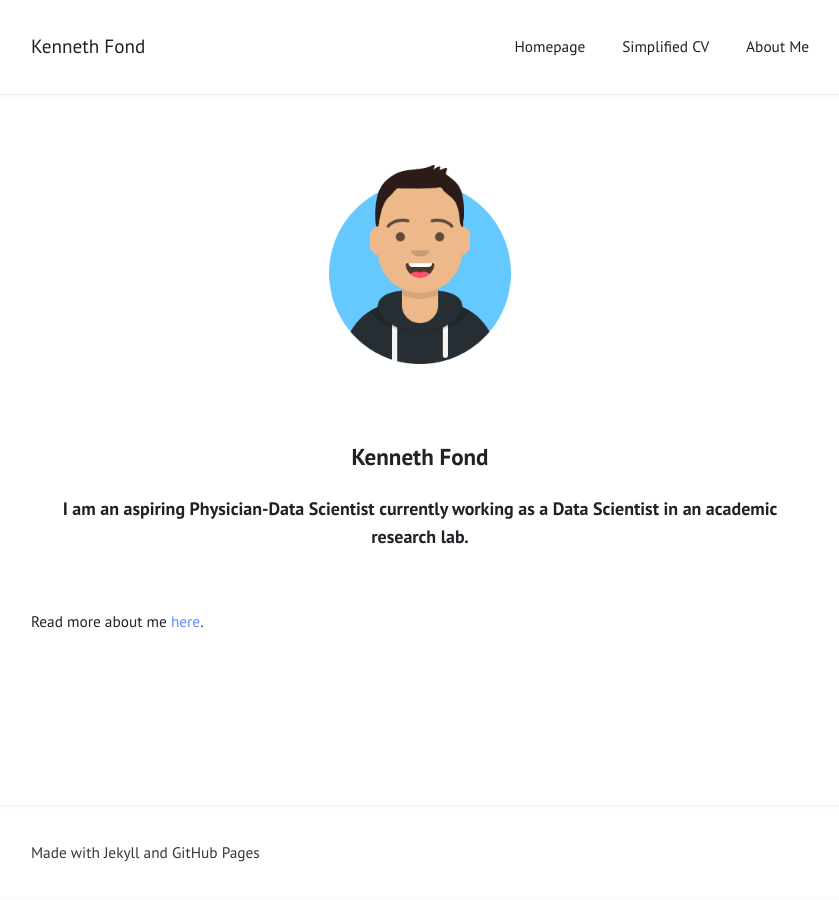
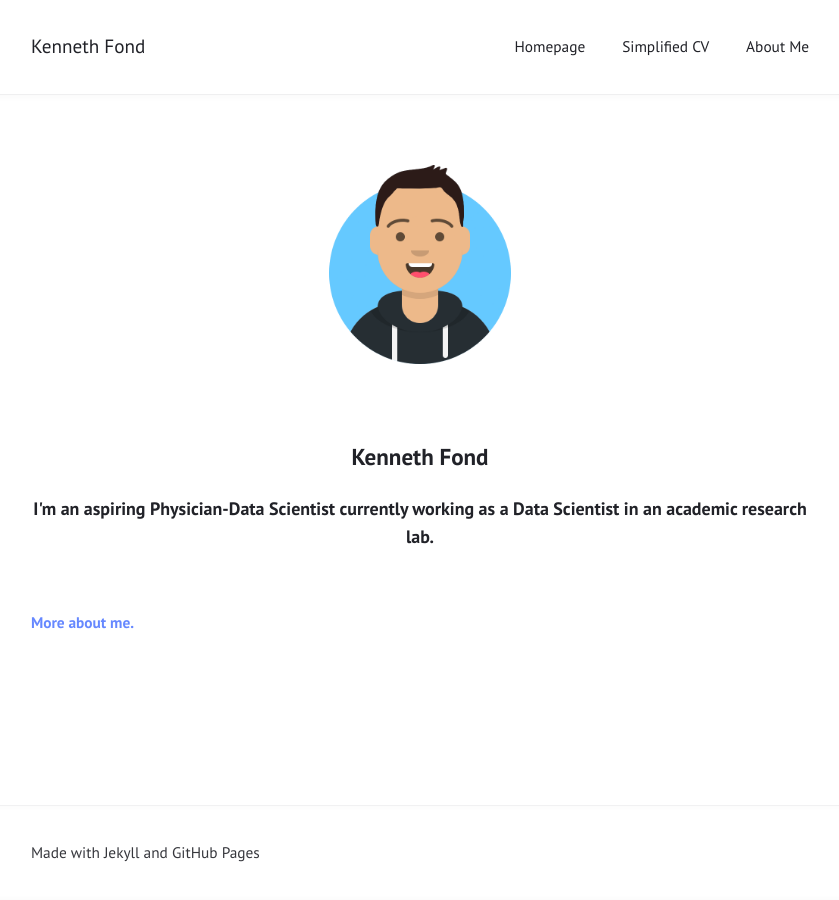
Before and after one commit to kenf1/kenf1.github.io, a Jekyll site: the page built from index.md, in a window 1280 px wide. Shown: the whole page, without its empty margins (220-1059 px from the left). Built offline with Jekyll 4.4.1, drawn with Linux system fonts in a browser that asks for light colours.

Commit message:
Edit formatting

```diff
--- a/index.md
+++ b/index.md
@@ -13,8 +13,14 @@ title: ""
     <strong>Kenneth Fond</strong>
 </h1>
 
-<h3 align="center">I am an aspiring Physician-Data Scientist currently working as a Data Scientist in an academic research lab.</h3>
+<h3 align="center">
+    I'm an aspiring Physician-Data Scientist currently working as a Data Scientist in an academic research lab.
+</h3>
 
 <br>
 
-Read more about me [here](about_me.md).
+<p align="center">
+    <strong>
+        <a href="about_me.md">More about me.</a>
+    </strong>
+</p>
```
Also changed, not shown: brief_cv.md (+2 -2 lines).
